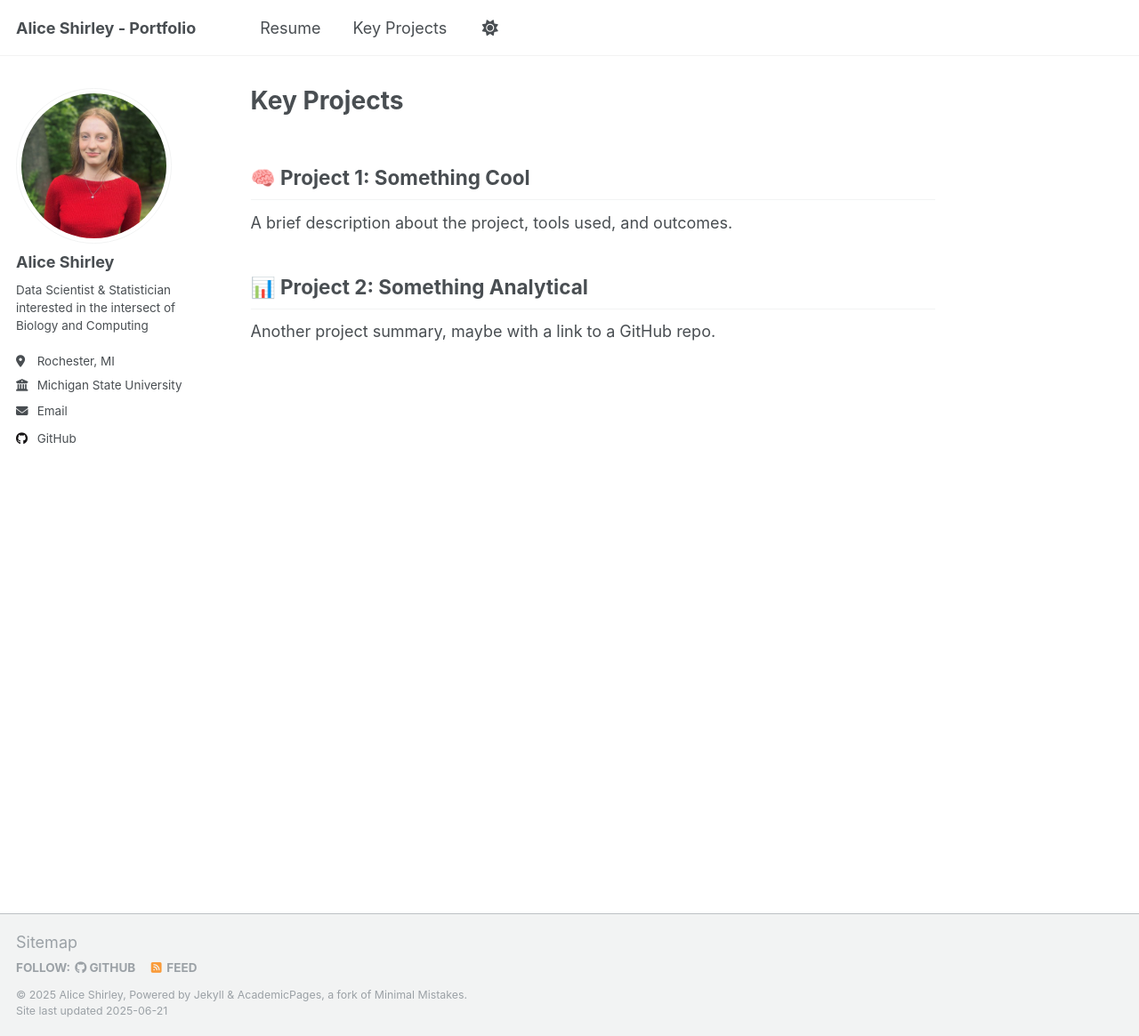
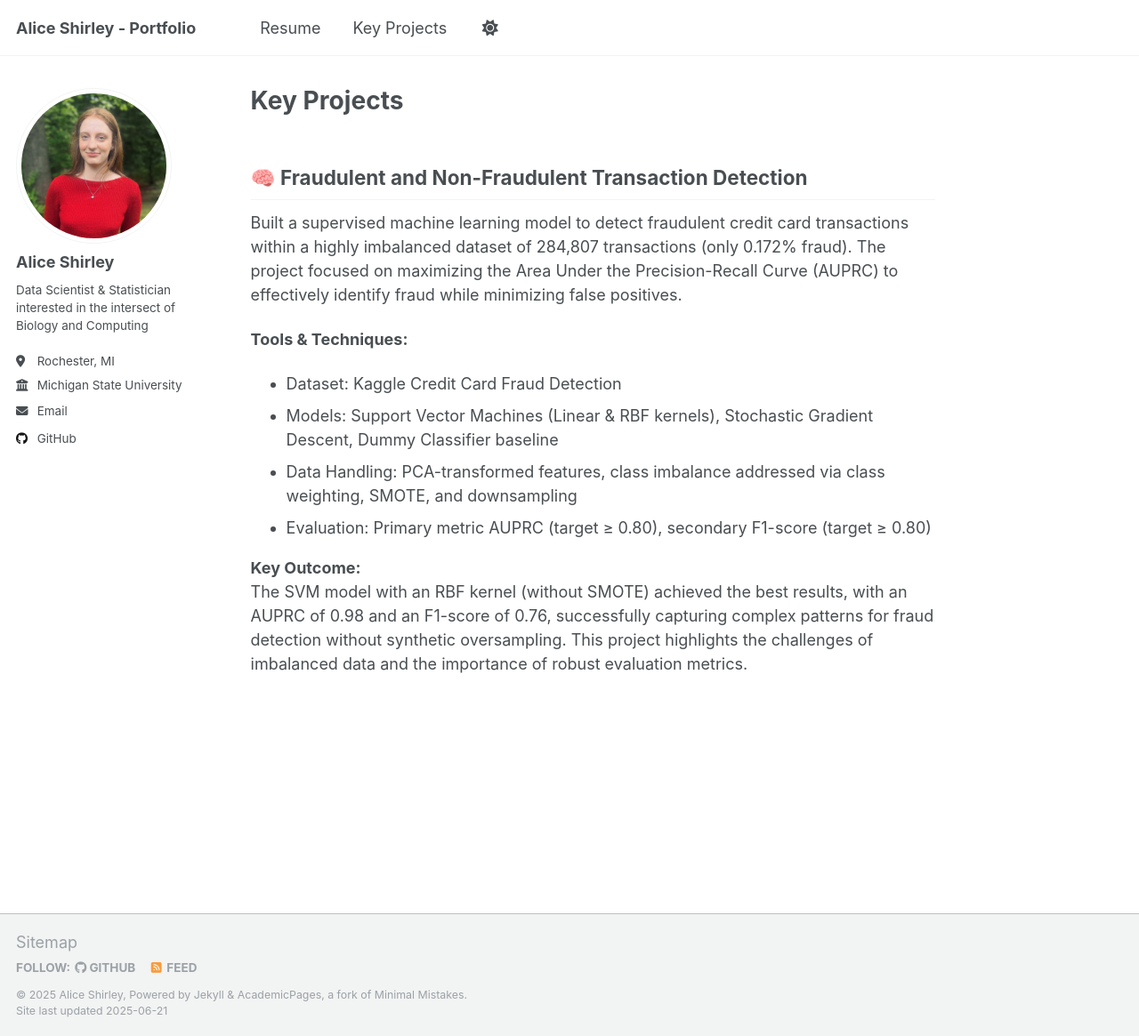
Before and after one commit to shirle21/shirle21.github.io, a Jekyll site: the page built from _pages/key-projects.md, in a window 1280 px wide and 1165 px high. Shown: the whole window at 89% size. Built offline with Jekyll 4.4.1, drawn with Linux system fonts in a browser that asks for light colours.

Commit message:
add key project page

```diff
--- a/_pages/key-projects.md
+++ b/_pages/key-projects.md
@@ -5,10 +5,16 @@ layout: single
 author_profile: true
 ---
 
-## 🧠 Project 1: Something Cool
-A brief description about the project, tools used, and outcomes.
+## 🧠 Fraudulent and Non-Fraudulent Transaction Detection
+Built a supervised machine learning model to detect fraudulent credit card transactions within a highly imbalanced dataset of 284,807 transactions (only 0.172% fraud). The project focused on maximizing the Area Under the Precision-Recall Curve (AUPRC) to effectively identify fraud while minimizing false positives.
 
-## 📊 Project 2: Something Analytical
-Another project summary, maybe with a link to a GitHub repo.
+**Tools & Techniques:**
+- Dataset: Kaggle Credit Card Fraud Detection
+- Models: Support Vector Machines (Linear & RBF kernels), Stochastic Gradient Descent, Dummy Classifier baseline
+- Data Handling: PCA-transformed features, class imbalance addressed via class weighting, SMOTE, and downsampling
+- Evaluation: Primary metric AUPRC (target ≥ 0.80), secondary F1-score (target ≥ 0.80)
 
-<!-- Add more as needed -->
+**Key Outcome:**
+The SVM model with an RBF kernel (without SMOTE) achieved the best results, with an AUPRC of 0.98 and an F1-score of 0.76, successfully capturing complex patterns for fraud detection without synthetic oversampling. This project highlights the challenges of imbalanced data and the importance of robust evaluation metrics.
+
+<!-- Optionally add a link to code repository or blog post here -->
```
Also changed, not shown: _pages/about.md (+6 -6 lines).
